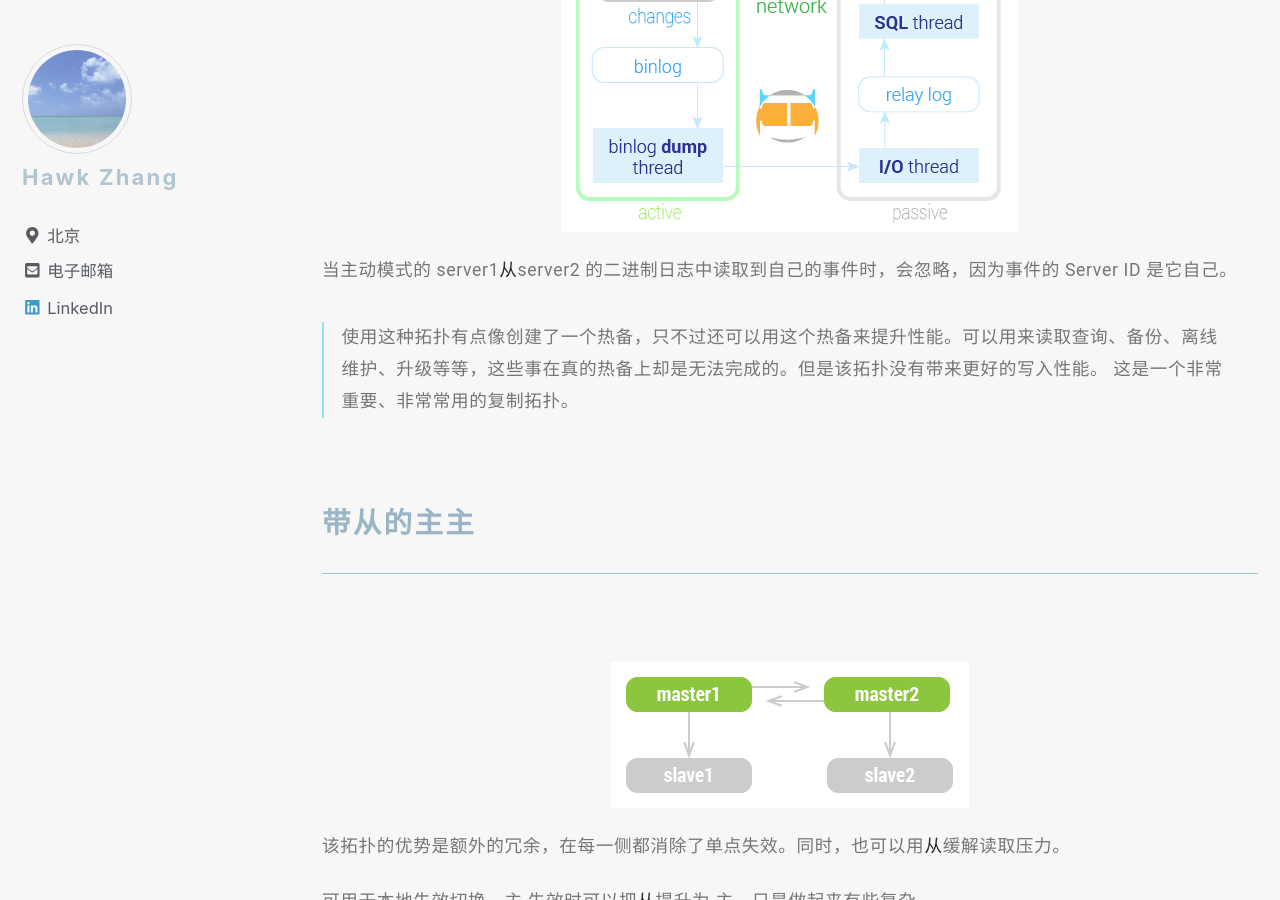
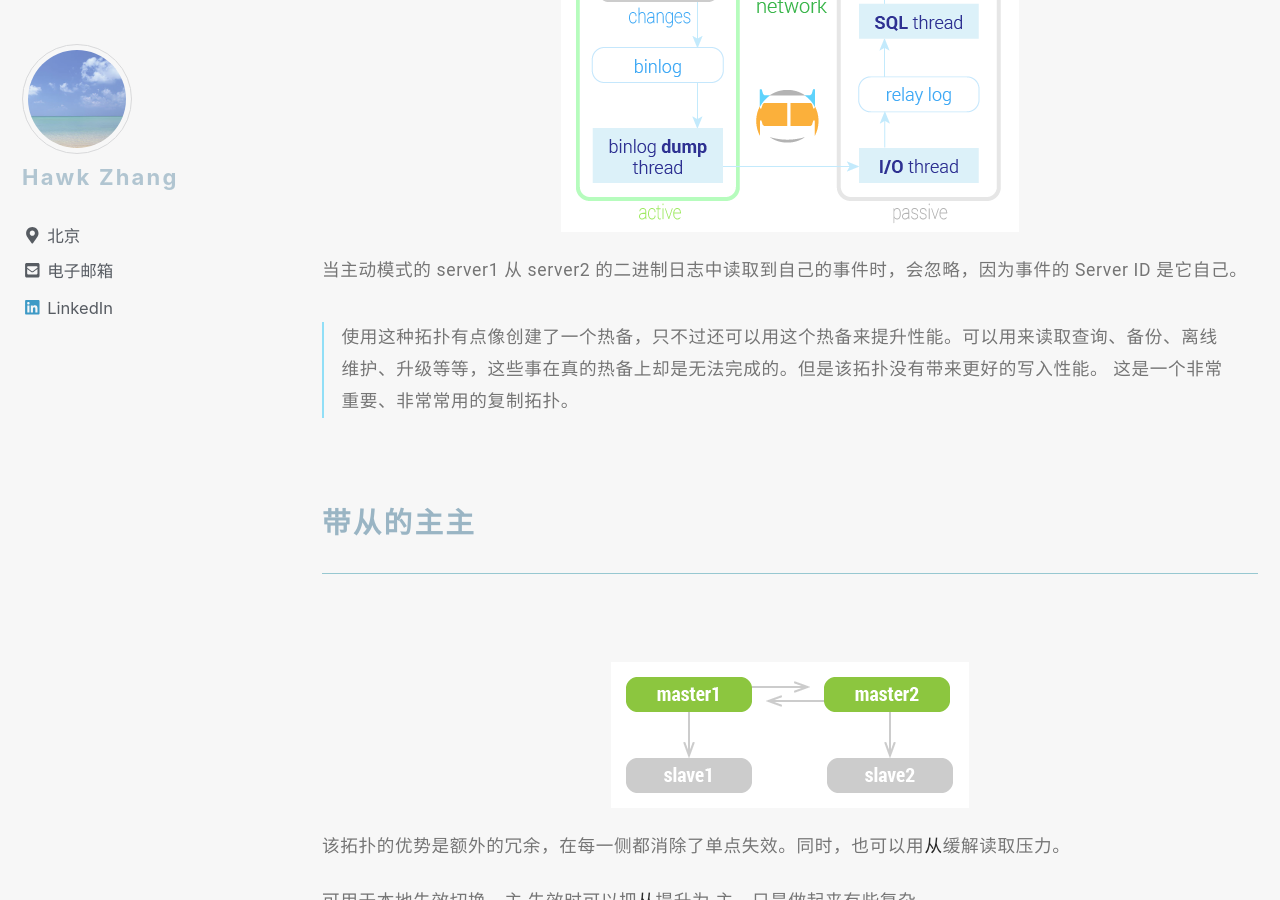
Before and after one commit to narru888/linotes_note, a Jekyll site: the page built from _posts/mysql/2016-03-01-master.slave.md, in a window 1280 px wide and 900 px high, scrolled down 33206 px. Built offline with Jekyll 4.4.1, drawn with Linux system fonts in a browser that asks for light colours; nearby versions of some CDN libraries; a script that is not in the unit is left out; some of the changed text lies outside the part shown.

Commit message:
update on 2018-08-14 13:40:01 CST

```diff
--- a/_posts/mysql/2016-03-01-master.slave.md
+++ b/_posts/mysql/2016-03-01-master.slave.md
@@ -1025,7 +1025,7 @@ MySQL 不支持多源复制：即一个*从*上面有多个*主*的拓扑。
 
 ![image-center](/assets/images/mysql.repl.dyn.mm2.png){: .align-center}
 
-当主动模式的 server1*从*server2 的二进制日志中读取到自己的事件时，会忽略，因为事件的 Server ID 是它自己。
+当主动模式的 server1 从 server2 的二进制日志中读取到自己的事件时，会忽略，因为事件的 Server ID 是它自己。
 
 >使用这种拓扑有点像创建了一个热备，只不过还可以用这个热备来提升性能。可以用来读取查询、备份、离线维护、升级等等，这些事在真的热备上却是无法完成的。但是该拓扑没有带来更好的写入性能。
 > 这是一个非常重要、非常常用的复制拓扑。
```
Also changed, not shown: other parts of _posts/mysql/2016-03-01-master.slave.md (+9 -1 lines).
